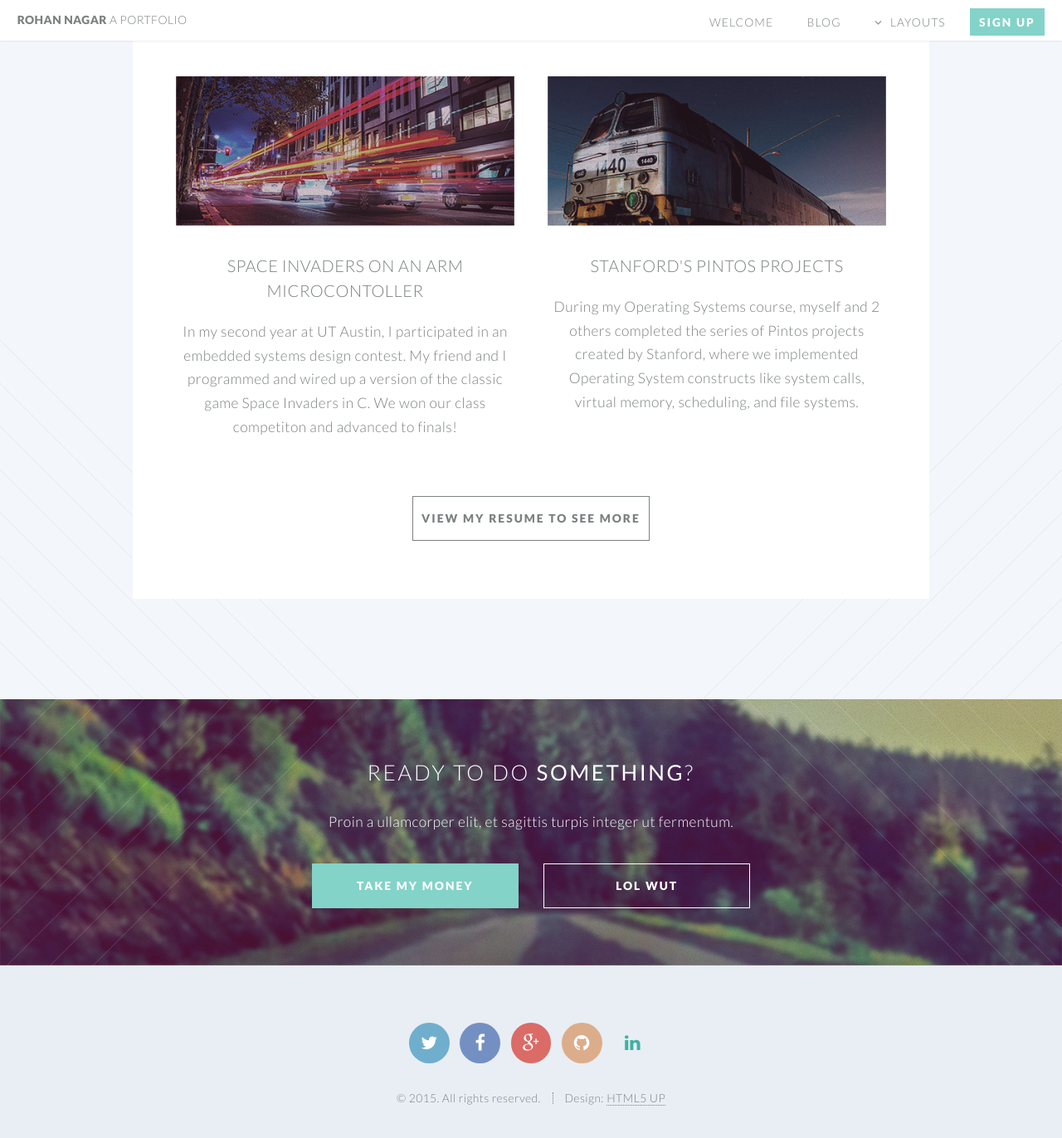
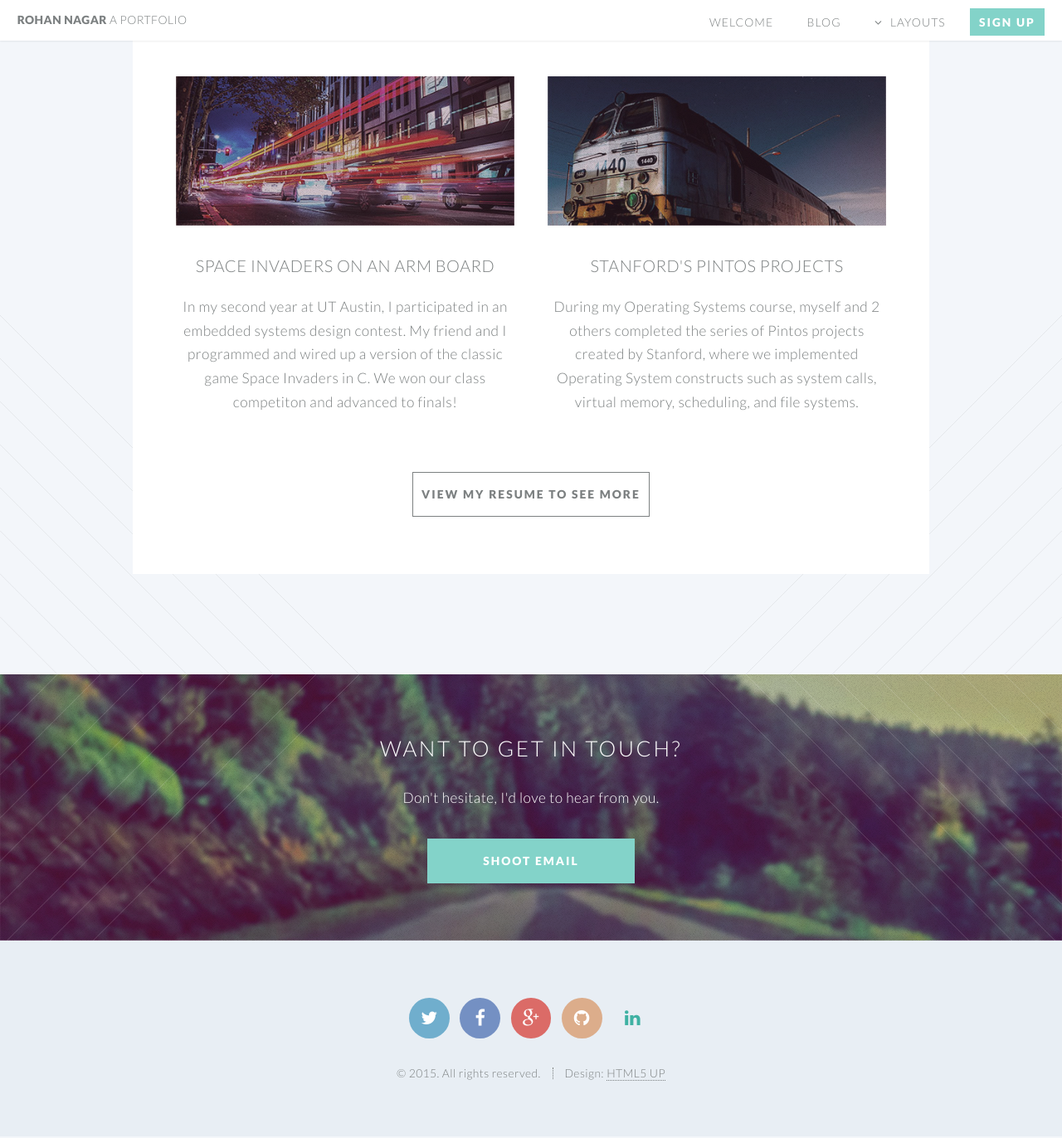
Before and after one commit to RohanNagar/RohanNagar.github.io, a Jekyll site: the page built from index.html, in a window 1280 px wide and 1400 px high, scrolled down 2603 px. Shown: the top 1372 px of the window at 83% size. Built offline with Jekyll 4.4.1, drawn with Linux system fonts in a browser that asks for light colours.

Commit message:
Update action text

```diff
--- a/index.html
+++ b/index.html
@@ -123,7 +123,7 @@ layout: landing-page
 								<section>
 									<a href="#" class="image featured"><img src="images/pic03.jpg" alt="" /></a>
 									<header>
-										<h3>Space Invaders on an ARM microcontoller</h3>
+										<h3>Space Invaders on an ARM board</h3>
 									</header>
 									<p>In my second year at UT Austin, I participated in an embedded systems design contest. My friend and I programmed and wired up a version of the classic game Space Invaders in C. We won our class competiton and advanced to finals!</p>
 								</section>
@@ -136,7 +136,7 @@ layout: landing-page
 									<header>
 										<h3>Stanford's Pintos Projects</h3>
 									</header>
-									<p>During my Operating Systems course, myself and 2 others completed the series of Pintos projects created by Stanford, where we implemented Operating System constructs like system calls, virtual memory, scheduling, and file systems.</p>
+									<p>During my Operating Systems course, myself and 2 others completed the series of Pintos projects created by Stanford, where we implemented Operating System constructs such as system calls, virtual memory, scheduling, and file systems.</p>
 								</section>
 
 							</div>
@@ -156,13 +156,12 @@ layout: landing-page
 			<section id="cta">
 
 				<header>
-					<h2>Ready to do <strong>something</strong>?</h2>
-					<p>Proin a ullamcorper elit, et sagittis turpis integer ut fermentum.</p>
+					<h2>Want to get in touch?</h2>
+					<p>Don't hesitate, I'd love to hear from you.</p>
 				</header>
 				<footer>
 					<ul class="buttons">
-						<li><a href="#" class="button special">Take My Money</a></li>
-						<li><a href="#" class="button">LOL Wut</a></li>
+						<li><a href="#" class="button special">Shoot Email</a></li>
 					</ul>
 				</footer>
 
```
